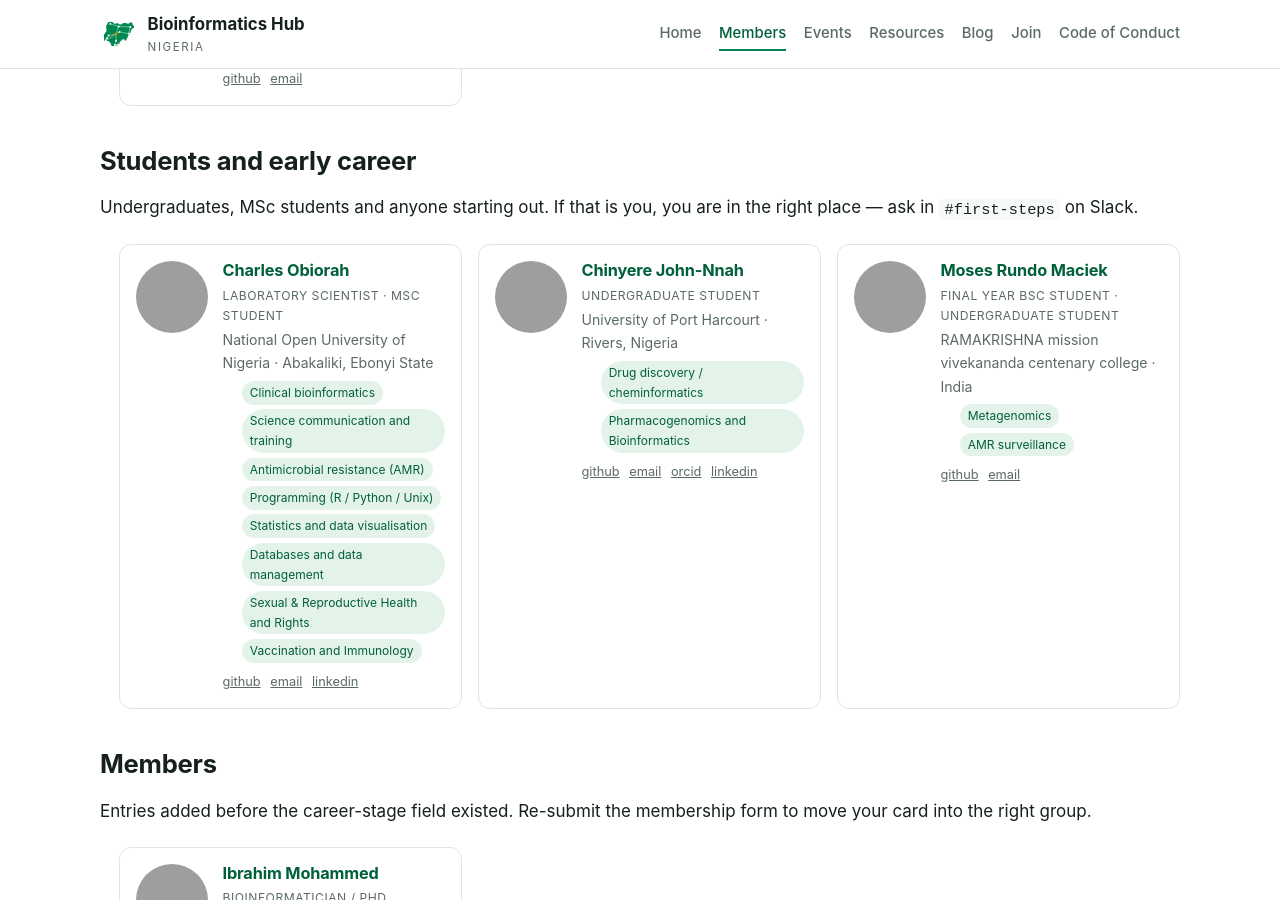
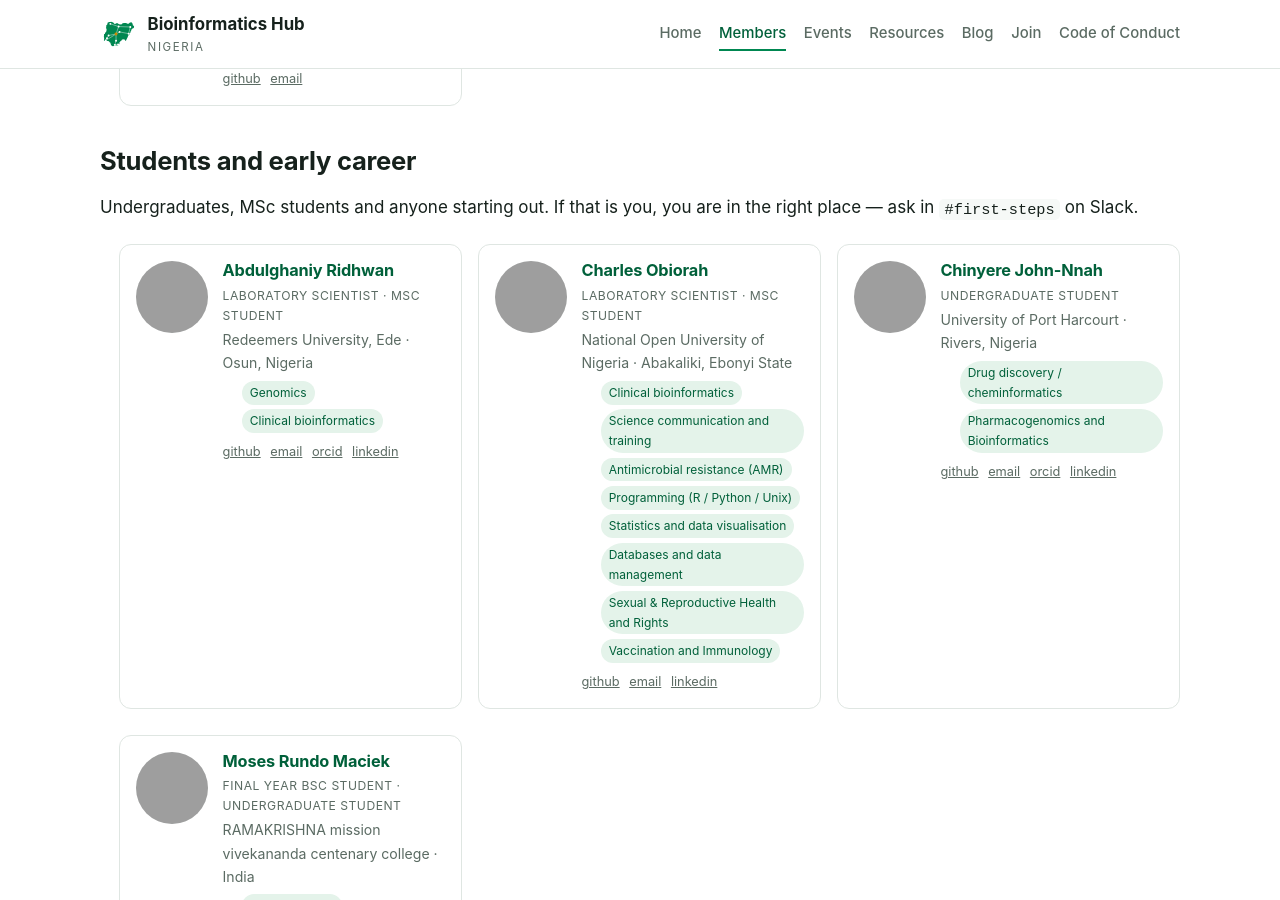
Before and after one commit to GOA14/bioinformaticshub.github.io, a Jekyll site: the page built from members.md, in a window 1280 px wide and 900 px high, scrolled down 901 px. Built offline with Jekyll 4.4.1, drawn with Linux system fonts in a browser that asks for light colours; grey boxes are pictures that could not be loaded.

Commit message:
Added Abdulghaniy Ridhwan (@bioridhwan) in members.yml (#42)

```diff
--- a/_data/members.yml
+++ b/_data/members.yml
@@ -83,6 +83,18 @@
   linkedin: charles-obiorah-22b473240
   joined: 2026-11-20
 
+- name: Abdulghaniy Ridhwan
+  github: bioridhwan
+  institution: Redeemers University, Ede
+  interests: Genomics, Clinical bioinformatics
+  stage: MSc student
+  title: Laboratory scientist
+  location: Osun, Nigeria
+  email: ridhwanabdulghaniy@gmail.com
+  orcid: 0009-0000-6557-5145
+  linkedin: ridhwanopeyemi
+  joined: 2026-11-21
+
 - name: Michael Chidebelu Ugwueze
   github: Mickomick
   institution: Bells University Of Technology, otta
```
